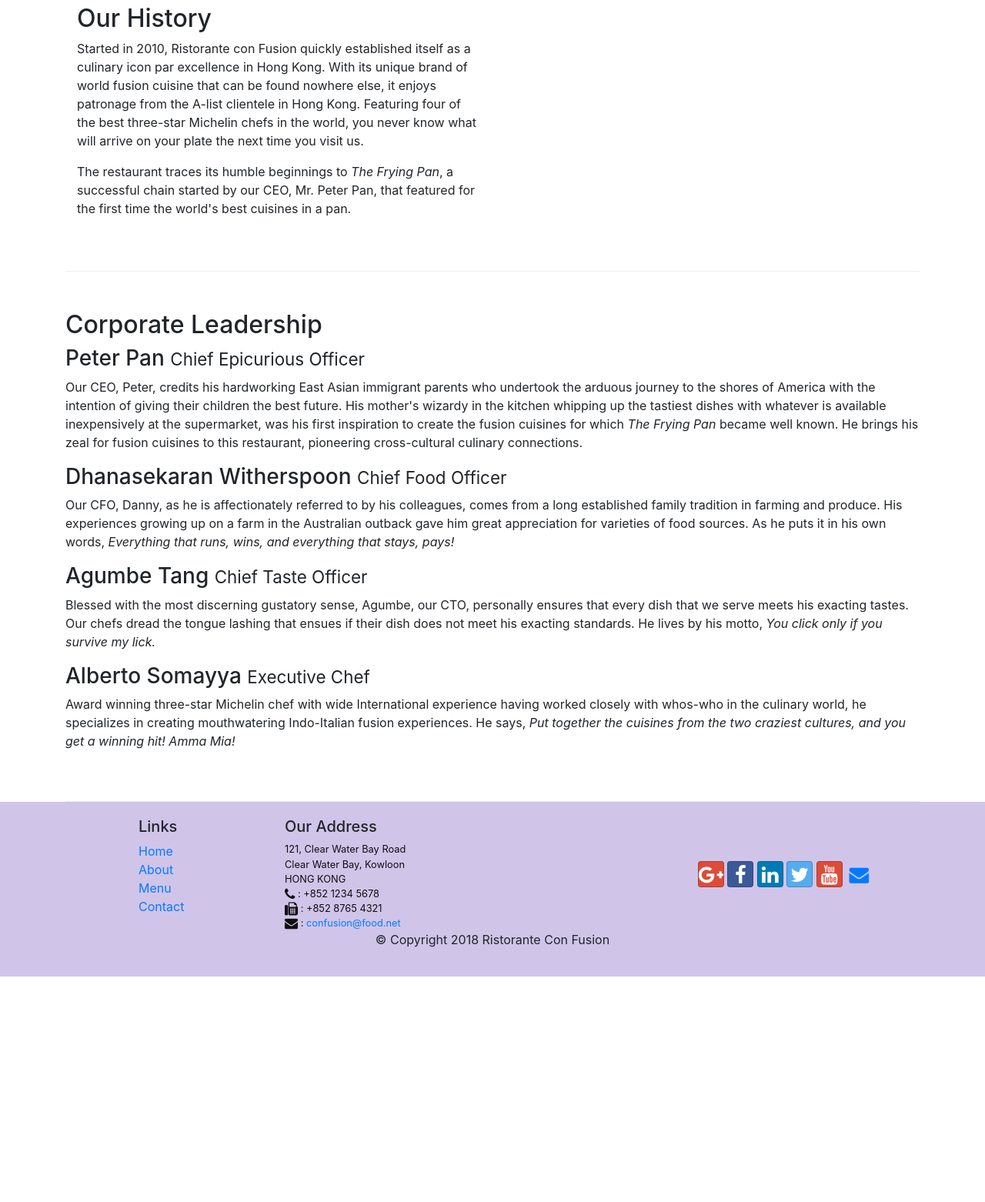
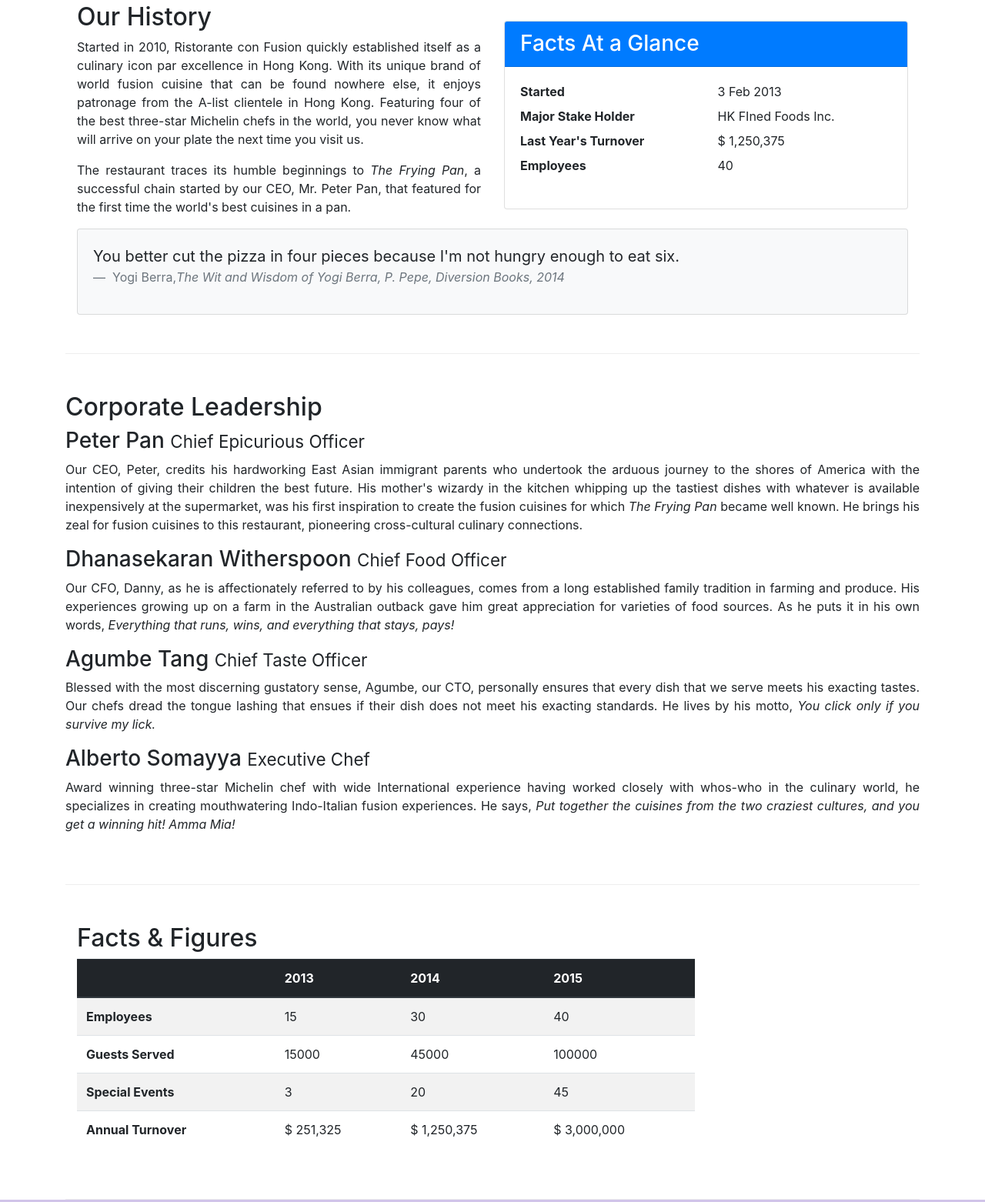
Before and after one commit to yamadev11/conFusion, a website: page aboutus.html in a window 1280 px wide. Shown: the part 422-1984 px from the top of the page at 77% size. Before the commit the page ends 1691 px from the top, so only its background shows below. Drawn offline with nearby package versions, Linux system fonts and the light colour scheme.

Commit message:
Tables and Cards

```diff
--- a/aboutus.html
+++ b/aboutus.html
@@ -17,7 +17,7 @@
             <button class="navbar-toggler" type="button" data-toggle="collapse" data-target="#navbar">
                 <span class="navbar-toggler-icon"></span>
             </button>
-            <a class="navbar-brand mr-auto" href="./index.html">Con Fusion</a>
+            <a class="navbar-brand" href="./index.html">Ristorante Con Fusion</a>
             <div class="collapse navbar-collapse" id="navbar">
                 <ul class="navbar-nav mr-auto">
                     <li class="nav-item"><a class="nav-link" href="./index.html"><i class="fa fa-home fa-lg"></i> Home</a></li>
@@ -32,7 +32,7 @@
     <header class="jumbotron">
         <div class="container">
             <div class="row row-header">
-                <div class="col-12 col-sm-6">
+                <div class="col-12 col-sm-6 text-justify">
                     <h1>Ristorante con Fusion</h1>
                     <p>We take inspiration from the World's best cuisines, and create a unique fusion experience. Our lipsmacking creations will tickle your culinary senses!</p>
                 </div>
@@ -55,17 +55,42 @@
         </div>
 
         <div class="row row-content align-items-center">
-            <div class="col-12 col-sm-6">
+            <div class="col-12 col-sm-6 text-justify">
                 <h2>Our History</h2>
                 <p>Started in 2010, Ristorante con Fusion quickly established itself as a culinary icon par excellence in Hong Kong. With its unique brand of world fusion cuisine that can be found nowhere else, it enjoys patronage from the A-list clientele in Hong Kong.  Featuring four of the best three-star Michelin chefs in the world, you never know what will arrive on your plate the next time you visit us.</p>
                 <p>The restaurant traces its humble beginnings to <em>The Frying Pan</em>, a successful chain started by our CEO, Mr. Peter Pan, that featured for the first time the world's best cuisines in a pan.</p>
             </div>
-            <div class="col-12 col-sm">
+            <div class="col-12 col-sm-6">
+                <div class="card">
+                    <h3 class="card-header bg-primary text-white">Facts At a Glance</h3>
+                    <div class="card-body">
+                        <dl class="row">
+                            <dt class="col-6">Started</dt>
+                            <dd class="col-6">3 Feb 2013</dd>
+                            <dt class="col-6">Major Stake Holder</dt>
+                            <dd class="col-6">HK FIned Foods Inc.</dd>
+                            <dt class="col-6">Last Year's Turnover</dt>
+                            <dd class="col-6">$ 1,250,375</dd>
+                            <dt class="col-6">Employees</dt>
+                            <dd class="col-6">40</dd>
+                        </dl>
+                    </div>
+                </div>
+            </div>
+            <div class="col-12">
+                <div class="card card-body bg-light">
+                    <blockquote class="blockquote">
+                        <p class="mb-0">You better cut the pizza in four pieces because I'm not hungry enough to eat six.</p>
+                        <footer class="blockquote-footer">
+                            Yogi Berra,<cite title="Source Title">The Wit and Wisdom of Yogi Berra, P. Pepe, Diversion Books, 2014</cite>
+                        </footer>
+                    </blockquote>
+                </div>
             </div>
         </div>
 
 
-        <div class="row row-content">
+        <div class="row row-content text-justify">
             <div>
                 <h2>Corporate Leadership</h2>
                 <h3>Peter Pan <small>Chief Epicurious Officer</small></h3>
@@ -78,7 +103,52 @@
                 <p class="d-none d-sm-block">Award winning three-star Michelin chef with wide International experience having worked closely with whos-who in the culinary world, he specializes in creating mouthwatering Indo-Italian fusion experiences. He says, <em>Put together the cuisines from the two craziest cultures, and you get a winning hit! Amma Mia!</em></p>
             </div>
        </div>
+       <div class="row row-content">
+           <div class="col-12 col-sm-9">
+               <h2>Facts &amp; Figures</h2>
+               <div class="table-responsive">
+                   <table class="table table-striped">
+                       <thead class="thead-dark">
+                           <tr>
+                               <th>&nbsp;</th>
+                               <th>2013</th>
+                               <th>2014</th>
+                               <th>2015</th>
+                           </tr>
+                       </thead>
+                       <tbody>
+                           <tr>
+                               <th>Employees</th>
+                               <td>15</td>
+                               <td>30</td>
+                               <td>40</td>
+                           </tr>
+                           <tr>
+                               <th>Guests Served</th>
+                               <td>15000</td>
+                               <td>45000</td>
+                               <td>100000</td>
+                           </tr>
+                           <tr>
+                               <th>Special Events</th>
+                               <td>3</td>
+                               <td>20</td>
+                               <td>45</td>
+                           </tr>
+                           <tr>
+                               <th>Annual Turnover</th>
+                               <td>$ 251,325</td>
+                               <td>$ 1,250,375</td>
+                               <td>$ 3,000,000</td>
+                           </tr>
+                       </tbody>
+                   </table>
+               </div>
+           </div>
+           <div class="col-12 col-sm-3">
 
+           </div>
+       </div>
     </div>
 
     <footer class="footer">
@@ -122,7 +192,7 @@
            </div>
         </div>
     </footer>
-    <script src="node_modules/jquery/dist/jquery.slim.min.js"></script>
+    <script src="node_modules/jquery/jquery.min.js"></script>
     <script src="node_modules/popper.js/dist/umd/popper.min.js"></script>
     <script src="node_modules/bootstrap/dist/js/bootstrap.min.js"></script>
 </body>
```
Also changed, not shown: contactus.html (+1 -1 lines).
